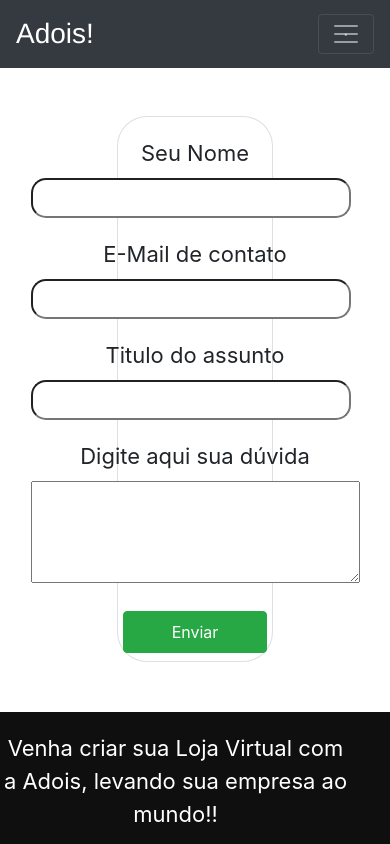
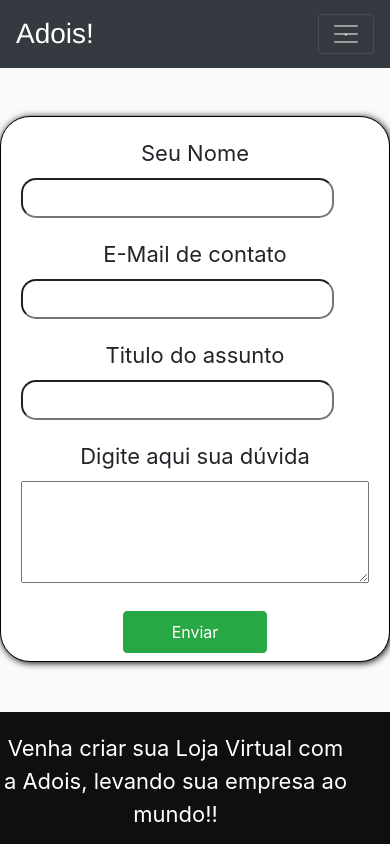
Before and after one commit to joneivison13/Adois, a React (Create React App) app: page /contato in a window 390 px wide. Shown: the top 844 px of the page. Built offline with nearby package versions, Linux system fonts and the light colour scheme.

Commit message:
adicao do pagina de contato

```diff
--- a/src/app.css
+++ b/src/app.css
@@ -1,3 +1,5 @@
+body{background-color: rgb(250, 250, 250);}
+
 .logo{
     font-size: 28px;
     font-family:Helvetica, sans-serif;
@@ -138,10 +140,12 @@
     display: flex;
     align-items: center;
     justify-content: center;
-    /* padding: 20px; */
     width: 40%;
     border-radius: 30px;
     margin: 10px;
+    border: 1px solid black;
+    background-color: #fff;
+    box-shadow: 1px 1px 7px black;
 }
 form{
     display: inline-block;
@@ -179,6 +183,12 @@ form{
     .resumo-footer, .contato-footer{
         margin: 10px auto;
     }
+    .form{
+        width: 60%;
+    }
+    .form-card input{
+        width: 200px;
+    }
 }
 @media (max-width:850px){
     .texto-monte{
@@ -187,6 +197,9 @@ form{
     .imagen-users{
         width: 200px;
         margin: 30px 10px;
+    }
+    .form{
+        width: 90%;
     }
 }
 @media (max-width:765px){
@@ -242,4 +255,10 @@ form{
     .resumo-footer, .contato-footer{
         margin: 20px auto;
     }
+    .form{
+        width: 100%;
+    }
+    .form-card input{
+        width: 90%;
+    }
 }
--- a/src/pages/contato/index.js
+++ b/src/pages/contato/index.js
@@ -10,7 +10,7 @@ export default class Contato extends Component {
                     <Header />
                 </div>
 
-                <div className="card form mx-auto mt-5">
+                <div className="form mx-auto mt-5">
                     <form>
                         <div className="form-card">
                             <label htmlFor="name">Seu Nome</label>
```
